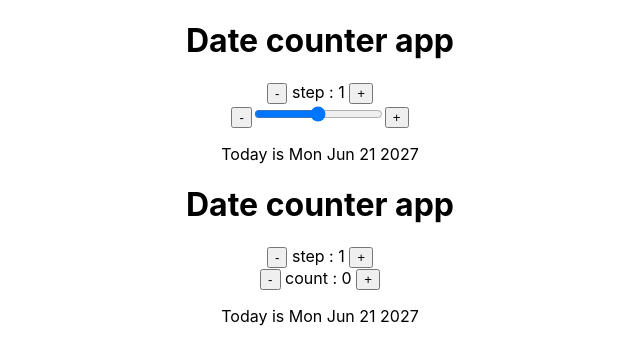
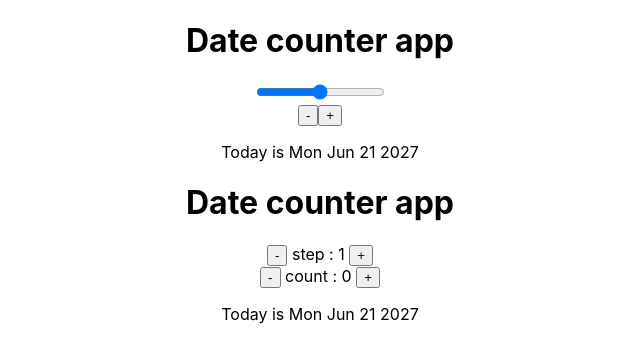
Before and after one commit to vimal336/React-js-projects, a React (Create React App) app in the folder date-counter/: page / in a window 1280 px wide. Shown: the top 364 px of the page, without its empty margins (320-960 px from the left). Built offline with nearby package versions, Linux system fonts and the light colour scheme.

Commit message:
react date counter project

```diff
--- a/date-counter/src/App.js
+++ b/date-counter/src/App.js
@@ -39,18 +39,16 @@ function Counter2() {
     <>
       <h1>Date counter app</h1>
       <div>
-        <button onClick={stepDec}>-</button>
-        <span>  step : {step}  </span>
-        <button onClick={stepInc}>+</button>
+      <input
+        type="range"
+        min="0"
+        max="100"
+      />
       </div>
 
       <div>
         <button onClick={countDec}>-</button>
-        <input
-        type="range"
-        min="0"
-        max="100"
-      />
+
         <button onClick={countInc}>+</button>
       </div>
       <div>
```
